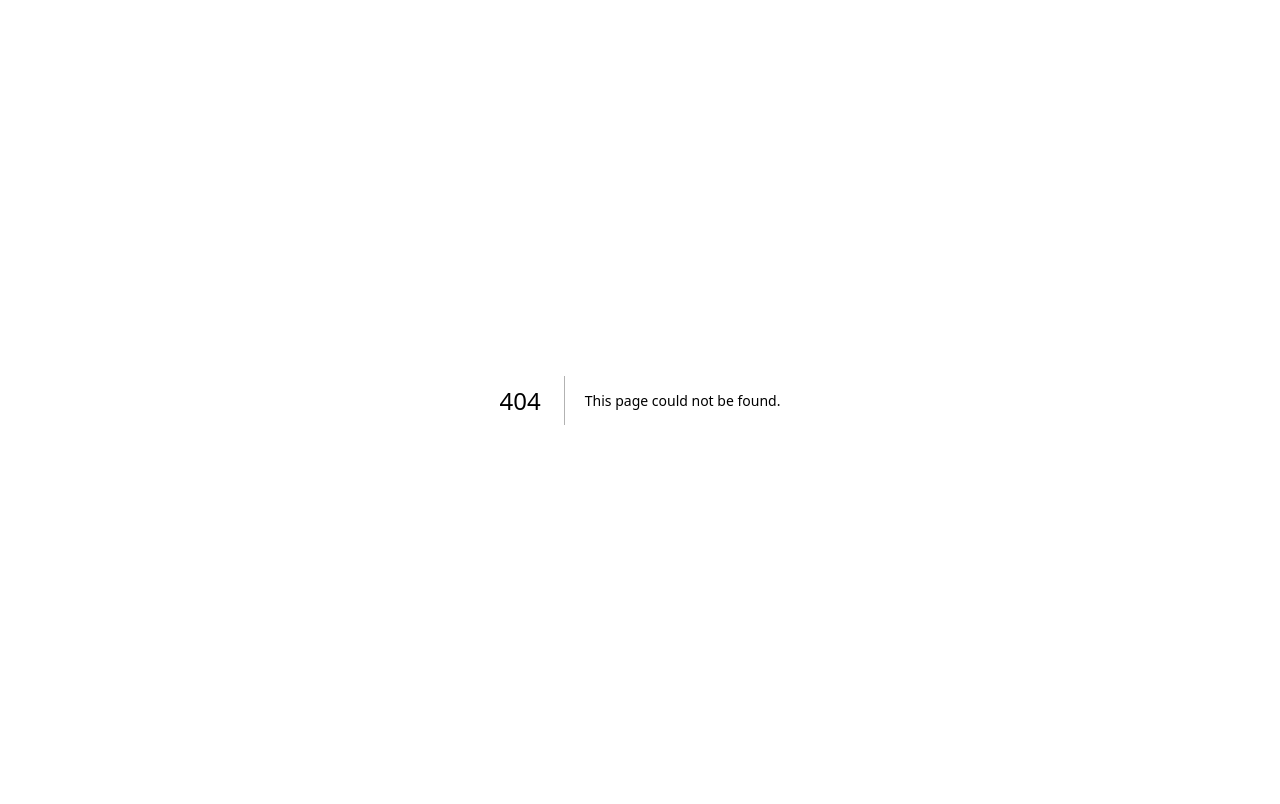
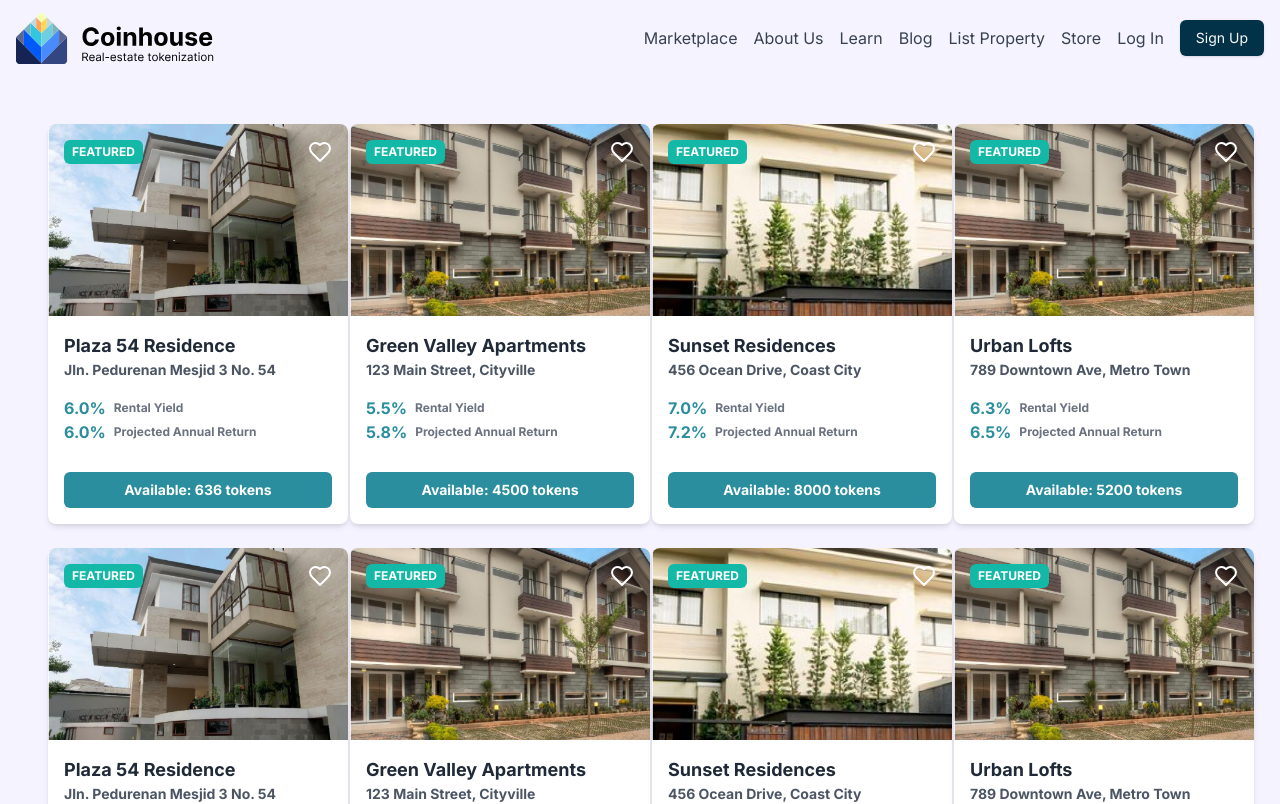
Before and after one commit to valuin/coinhouse, a Next.js app: page /marketplace in a window 1280 px wide. Before the commit this address had no page. Shown: the top 804 px of the page. Built offline with nearby package versions, Linux system fonts and the light colour scheme.

Commit message:
feat: marketplace cards

```diff
--- a/app/layout.tsx
+++ b/app/layout.tsx
@@ -2,6 +2,7 @@ import type { Metadata } from "next";
 import localFont from "next/font/local";
 import { Lato, Inter } from "next/font/google";
 import "./globals.css";
+import Navbar from "@/components/ui/navbar";
 
 const geistSans = localFont({
   src: "./fonts/GeistVF.woff",
@@ -36,6 +37,7 @@ export default function RootLayout({
       <body
         className={`${geistSans.variable} ${geistMono.variable} ${InterFont.className} antialiased`}
       >
+        <Navbar/>
         {children}
       </body>
     </html>
--- /dev/null
+++ b/app/marketplace/page.tsx
@@ -0,0 +1,101 @@
+import Image from "next/image";
+import { Button } from "@/components/ui/button";
+import Navbar from "@/components/ui/navbar";
+import { MarketCard } from "@/components/ui/card";
+
+export default function Marketplace() {
+  const dummyData = [
+    {
+      id: 1,
+      image: "/House1.png",
+      houseName: "Plaza 54 Residence",
+      location: "Jln. Pedurenan Mesjid 3 No. 54",
+      rentalYield: "6.0%",
+      annualReturn: "6.0%",
+      tokensAvailable: "636 tokens",
+    },
+    {
+      id: 2,
+      image: "/House2.png",
+      houseName: "Green Valley Apartments",
+      location: "123 Main Street, Cityville",
+      rentalYield: "5.5%",
+      annualReturn: "5.8%",
+      tokensAvailable: "4500 tokens",
+    },
+    {
+      id: 3,
+      image: "/House3.png",
+      houseName: "Sunset Residences",
+      location: "456 Ocean Drive, Coast City",
+      rentalYield: "7.0%",
+      annualReturn: "7.2%",
+      tokensAvailable: "8000 tokens",
+    },
+    {
+      id: 4,
+      image: "/House2.png",
+      houseName: "Urban Lofts",
+      location: "789 Downtown Ave, Metro Town",
+      rentalYield: "6.3%",
+      annualReturn: "6.5%",
+      tokensAvailable: "5200 tokens",
+    },
+    {
+      id: 5,
+      image: "/House1.png",
+      houseName: "Plaza 54 Residence",
+      location: "Jln. Pedurenan Mesjid 3 No. 54",
+      rentalYield: "6.0%",
+      annualReturn: "6.0%",
+      tokensAvailable: "6636 tokens",
+    },
+    {
+      id: 6,
+      image: "/House2.png", // Replace with actual image path
+      houseName: "Green Valley Apartments",
+      location: "123 Main Street, Cityville",
+      rentalYield: "5.5%",
+      annualReturn: "5.8%",
+      tokensAvailable: "4500 tokens",
+    },
+    {
+      id: 7,
+      image: "/House3.png",
+      houseName: "Sunset Residences",
+      location: "456 Ocean Drive, Coast City",
+      rentalYield: "7.0%",
+      annualReturn: "7.2%",
+      tokensAvailable: "8000 tokens",
+    },
+    {
+      id: 8,
+      image: "/House2.png",
+      houseName: "Urban Lofts",
+      location: "789 Downtown Ave, Metro Town",
+      rentalYield: "6.3%",
+      annualReturn: "6.5%",
+      tokensAvailable: "5200 tokens",
+    },
+  ];
+
+  return (
+    <div>
+      <section className="bg-violet-50 pb-8 h-auto font-bold space-y-12 text-black flex-col items-center justify-center">
+        <div className="grid pt-12 px-12 grid-cols-1 md:grid-cols-2 lg:grid-cols-4 gap-6">
+          {dummyData.map((card) => (
+            <MarketCard
+              key={card.id}
+              image={card.image}
+              houseName={card.houseName}
+              location={card.location}
+              rentalYield={card.rentalYield}
+              annualReturn={card.annualReturn}
+              tokensAvailable={card.tokensAvailable}
+            />
+          ))}
+        </div>
+      </section>
+    </div>
+  );
+}
--- a/app/page.tsx
+++ b/app/page.tsx
@@ -56,7 +56,6 @@ export default function Home() {
   ];
   return (
     <>
-      <Navbar />
       <main className="h-full relative overflow-hidden flex flex-col">
         <section className="bg-violet-50 pb-8 h-auto md:h-3/4 flex flex-col md:flex-row items-center justify-between text-start relative p-6 md:p-14">
           <div className="flex flex-col w-full md:w-1/2">
--- a/components/ui/card.tsx
+++ b/components/ui/card.tsx
@@ -1,4 +1,5 @@
 import Image from "next/image";
+import { Heart } from "lucide-react";
 
 interface CardProps {
   image: string;
@@ -7,20 +8,94 @@ interface CardProps {
   annualReturn: string;
 }
 
-export const Card: React.FC<CardProps> = ({ image, houseName, location, annualReturn }) => {
+export const Card: React.FC<CardProps> = ({
+  image,
+  houseName,
+  location,
+  annualReturn,
+}) => {
   return (
     <div className="bg-violet-100 shadow-md rounded-lg overflow-hidden p-6">
-      <Image src={image} alt={houseName} width={400} height={300} className="w-full h-48 rounded-lg object-cover" />
+      <Image
+        src={image}
+        alt={houseName}
+        width={400}
+        height={300}
+        className="w-full h-48 rounded-lg object-cover"
+      />
       <div className="flex py-4 space-x-10">
         <div className="flex flex-col">
-            <h3 className="text-base font-semibold">{houseName}</h3>
-            <p className="text-xs text-gray-600">{location}</p>
+          <h3 className="text-base font-semibold">{houseName}</h3>
+          <p className="text-xs text-gray-600">{location}</p>
         </div>
         <div className="flex flex-col justify-end items-end">
-            <p className="text-green-500 font-bold">{annualReturn}</p>
-            <p className="text-right text-xs text-green-500">Est. Annual Return</p>
+          <p className="text-green-500 font-bold">{annualReturn}</p>
+          <p className="text-right text-xs text-green-500">
+            Est. Annual Return
+          </p>
         </div>
       </div>
     </div>
   );
 };
+
+interface MarketCardProps {
+  image: string;
+  houseName: string;
+  location: string;
+  rentalYield: string;
+  annualReturn: string;
+  tokensAvailable: string;
+  featured?: boolean;
+}
+
+export const MarketCard: React.FC<MarketCardProps> = ({
+  image,
+  houseName,
+  location,
+  rentalYield,
+  annualReturn,
+  tokensAvailable,
+  featured,
+}) => {
+  return (
+    <div className="bg-white shadow-md rounded-lg overflow-hidden relative w-[300px] h-[400px] flex flex-col">
+      <div className="absolute top-4 left-4 z-10 bg-teal-500 text-white text-xs px-2 py-1 rounded-md">
+        FEATURED
+      </div>
+      <div className="absolute top-4 right-4 z-10 cursor-pointer">
+        <Heart className="w-6 h-6 text-white hover:text-hero-teal transition-colors" />
+      </div>
+      <div className="relative h-48 z-0">
+        <Image
+          src={image}
+          alt={houseName}
+          width={400}
+          height={300}
+          className="w-full h-full object-cover"
+        />
+      </div>
+      <div className="p-4 flex-grow flex flex-col">
+        <h3 className="text-lg text-left font-semibold text-gray-800">
+          {houseName}
+        </h3>
+        <p className="text-sm text-left text-gray-600 mb-2">{location}</p>
+        <div className="flex flex-col items-baseline justify-between mt-2">
+          <div className="flex flex-row items-center gap-2">
+            <p className="text-hero-teal text-left font-bold">{rentalYield}</p>
+            <p className="text-gray-500 text-xs">Rental Yield</p>
+          </div>
+          <div className="flex flex-row items-center gap-2">
+            <p className="text-hero-teal font-bold">{annualReturn}</p>
+            <p className="text-gray-500 text-xs">Projected Annual Return</p>
+          </div>
+        </div>
+        <div className="mt-auto">
+          <button className="w-full bg-hero-teal  hover:bg-hero-teal/80 text-white py-2 rounded-md text-sm">
+            Available: {tokensAvailable}
+          </button>
+        </div>
+      </div>
+    </div>
+  );
+};
--- a/components/ui/features.tsx
+++ b/components/ui/features.tsx
@@ -8,17 +8,17 @@ interface CardProps {
 
 export const FeatureCard: React.FC<CardProps> = ({ image, title, description }) => {
   return (
-    <div className="bg-white flex flex-row items-center shadow-lg rounded-lg mt-8 overflow-hidden p-6">
-      <div className="flex flex-col justify-start items-start text-left space-y-4 w-full md:w-1/2">
+    <div className="bg-white flex flex-row items-center shadow-lg h-full rounded-lg mt-8 overflow-hidden p-6">
+      <div className="flex flex-col justify-start items-start text-lef space-y-4 w-full md:w-1/2">
         <h2 className="font-semibold text-2xl">{title}</h2>
         <p className="text-sm font-regular text-gray-600">{description}</p>
       </div>
       <Image
         src={image}
         alt={title}
-        width={200}
-        height={100}
-        className="w-36 h-36 rounded-lg object-cover ml-auto mt-4 md:mt-0"
+        width={300}
+        height={200}
+        className="w-40 h-46 rounded-lg object-cover ml-auto mt-4 md:mt-0"
       />
     </div>
   );
--- a/components/ui/navbar.tsx
+++ b/components/ui/navbar.tsx
@@ -52,7 +52,7 @@ export default function Navbar() {
           </svg>
         </button>
         <div className="hidden md:flex md:items-center space-x-4">
-          <a href="#" className="text-gray-700 hover:text-primary">
+          <a href="/marketplace" className="text-gray-700 hover:text-primary">
             Marketplace
           </a>
           <a href="#" className="text-gray-700 hover:text-primary">
@@ -101,7 +101,7 @@ export default function Navbar() {
           </button>
           <nav className="flex flex-col space-y-2">
             <a
-              href="#"
+              href="/marketplace"
               className="text-gray-700 hover:text-primary"
               onClick={() => setIsMenuOpen(false)}
             >
--- a/tailwind.config.ts
+++ b/tailwind.config.ts
@@ -17,6 +17,7 @@ const config: Config = {
 				blue: '#0048FF',
 				orange: '#FFA459',
 				secondary: '#023247',
+				teal: '#2a8e9e',
 			},
   			background: 'hsl(var(--background))',
   			foreground: 'hsl(var(--foreground))',
```
